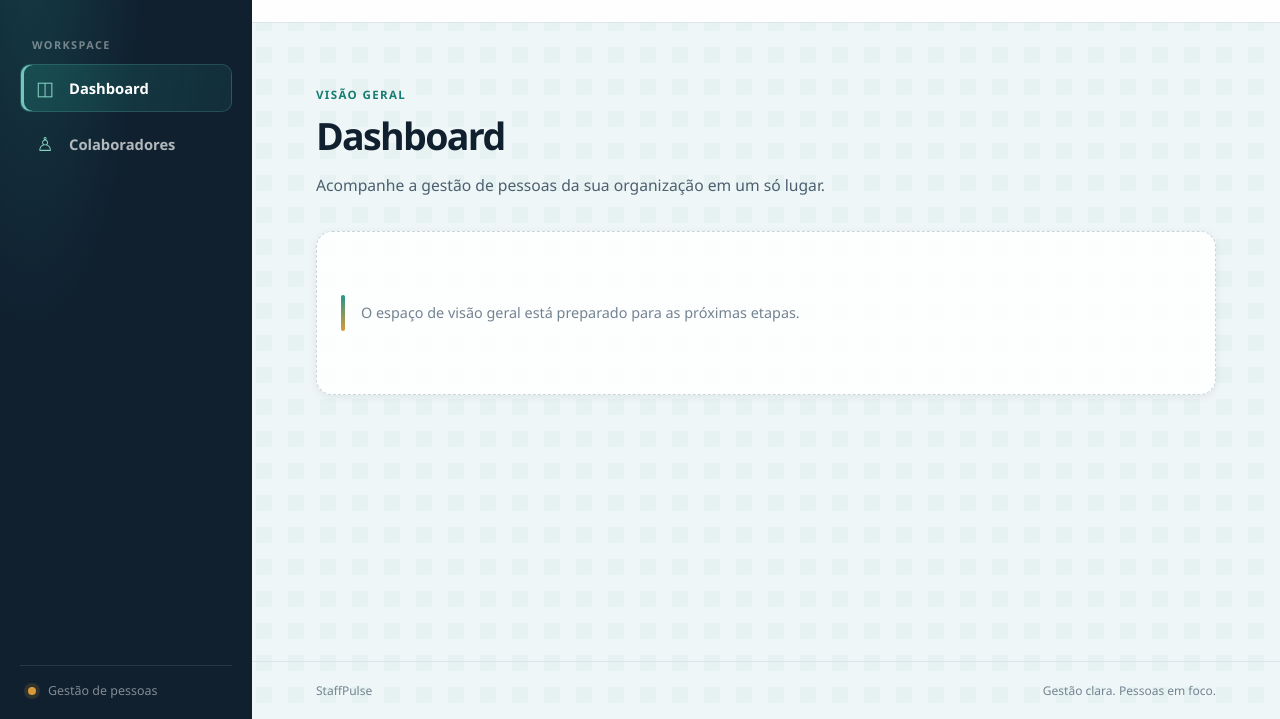
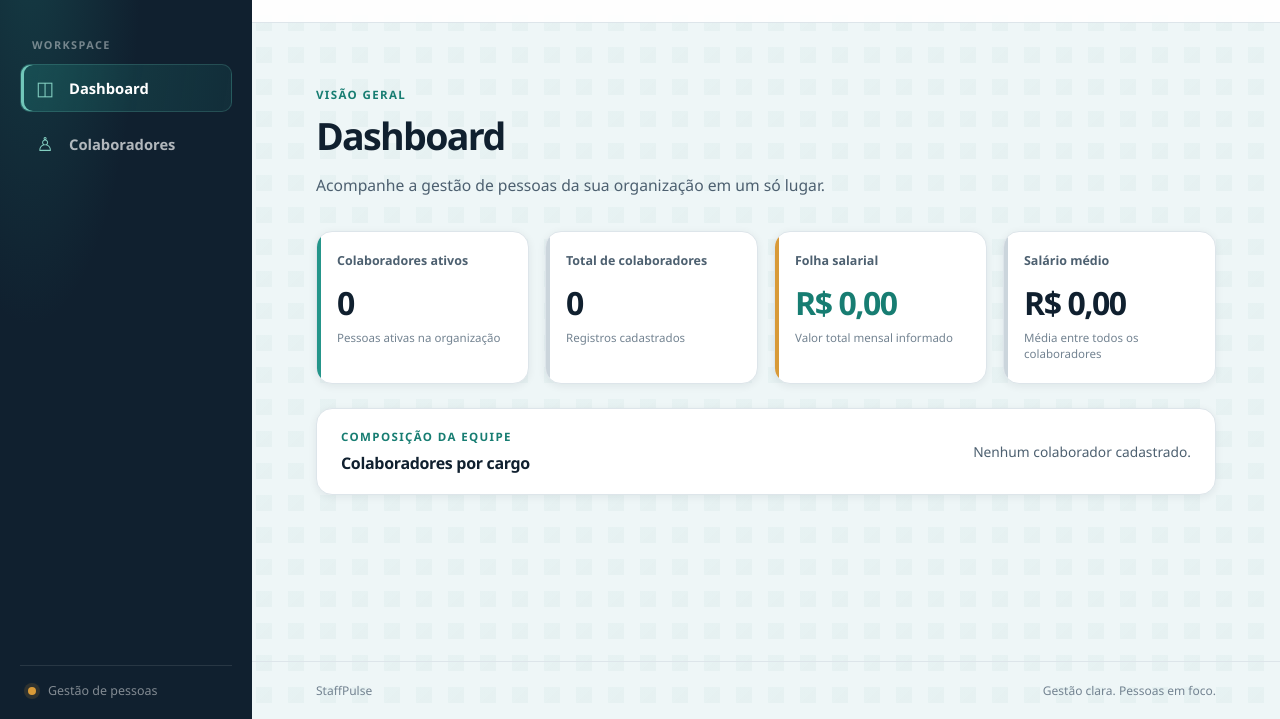
Before and after one commit to RafaelNeubaner/StaffPulse, a website with bundled scripts: page index.html in a window 1280 px wide. Shown: the part 81-800 px from the top of the page. Built offline with nearby package versions, Linux system fonts and the light colour scheme.

Commit message:
feat(dashboard): display live payroll and employee indicators

```diff
--- a/index.html
+++ b/index.html
@@ -61,10 +61,36 @@
                 </p>
               </div>
             </header>
-            <div class="content-placeholder">
-              <span class="placeholder-accent" aria-hidden="true"></span>
-              <p>O espaço de visão geral está preparado para as próximas etapas.</p>
+            <div id="dashboard-indicators" class="dashboard-indicators" aria-live="polite">
+              <article class="indicator-card indicator-card--active">
+                <p class="indicator-label">Colaboradores ativos</p>
+                <p id="active-employees" class="indicator-value">0</p>
+                <p class="indicator-caption">Pessoas ativas na organização</p>
+              </article>
+              <article class="indicator-card">
+                <p class="indicator-label">Total de colaboradores</p>
+                <p id="total-employees" class="indicator-value">0</p>
+                <p class="indicator-caption">Registros cadastrados</p>
+              </article>
+              <article class="indicator-card indicator-card--payroll">
+                <p class="indicator-label">Folha salarial</p>
+                <p id="total-payroll" class="indicator-value">R$ 0,00</p>
+                <p class="indicator-caption">Valor total mensal informado</p>
+              </article>
+              <article class="indicator-card">
+                <p class="indicator-label">Salário médio</p>
+                <p id="average-salary" class="indicator-value">R$ 0,00</p>
+                <p class="indicator-caption">Média entre todos os colaboradores</p>
+              </article>
             </div>
+
+            <section class="role-summary" aria-labelledby="role-summary-title">
+              <div>
+                <p class="section-kicker">Composição da equipe</p>
+                <h3 id="role-summary-title">Colaboradores por cargo</h3>
+              </div>
+              <p id="role-counts" class="role-counts">Nenhum colaborador cadastrado.</p>
+            </section>
           </section>
 
           <section
--- a/src/css/styles.css
+++ b/src/css/styles.css
@@ -324,6 +324,97 @@ textarea {
   line-height: 1.6;
 }
 
+.dashboard-indicators {
+  display: grid;
+  grid-template-columns: repeat(4, minmax(0, 1fr));
+  gap: var(--space-4);
+}
+
+.indicator-card {
+  position: relative;
+  min-width: 0;
+  padding: var(--space-5);
+  overflow: hidden;
+  background: var(--color-white);
+  border: 1px solid var(--color-gray-200);
+  border-radius: var(--radius-lg);
+  box-shadow: var(--shadow-sm);
+}
+
+.indicator-card::before {
+  position: absolute;
+  top: 0;
+  left: 0;
+  width: 4px;
+  height: 100%;
+  background: var(--color-gray-300);
+  content: "";
+}
+
+.indicator-card--active::before {
+  background: var(--color-teal-500);
+}
+
+.indicator-card--payroll::before {
+  background: var(--color-amber-500);
+}
+
+.indicator-label {
+  margin: 0;
+  color: var(--color-gray-700);
+  font-size: 0.78rem;
+  font-weight: 700;
+}
+
+.indicator-value {
+  margin: var(--space-4) 0 var(--space-2);
+  color: var(--color-navy-950);
+  font-size: clamp(1.45rem, 2.5vw, 2rem);
+  font-weight: 800;
+  letter-spacing: -0.045em;
+  line-height: 1.15;
+  overflow-wrap: anywhere;
+}
+
+.indicator-card--payroll .indicator-value {
+  color: var(--color-teal-600);
+}
+
+.indicator-caption {
+  margin: 0;
+  color: var(--color-gray-500);
+  font-size: 0.72rem;
+  line-height: 1.45;
+}
+
+.role-summary {
+  display: flex;
+  align-items: center;
+  justify-content: space-between;
+  gap: var(--space-8);
+  margin-top: var(--space-6);
+  padding: var(--space-5) var(--space-6);
+  background: var(--color-white);
+  border: 1px solid var(--color-gray-200);
+  border-radius: var(--radius-lg);
+  box-shadow: var(--shadow-sm);
+}
+
+.role-summary h3 {
+  margin: 0;
+  color: var(--color-navy-950);
+  font-size: 1rem;
+  letter-spacing: -0.02em;
+}
+
+.role-counts {
+  margin: 0;
+  color: var(--color-gray-700);
+  font-size: 0.86rem;
+  line-height: 1.6;
+  text-align: right;
+}
+
 .placeholder-accent {
   flex: 0 0 auto;
   width: 4px;
@@ -415,6 +506,20 @@ a:focus-visible {
   .workspace-footer {
     padding: var(--space-4) var(--space-5);
   }
+
+  .dashboard-indicators {
+    grid-template-columns: repeat(2, minmax(0, 1fr));
+  }
+
+  .role-summary {
+    align-items: flex-start;
+    flex-direction: column;
+    gap: var(--space-3);
+  }
+
+  .role-counts {
+    text-align: left;
+  }
 }
 
 @media (max-width: 420px) {
@@ -434,6 +539,10 @@ a:focus-visible {
     flex-direction: column;
     gap: var(--space-1);
   }
+
+  .dashboard-indicators {
+    grid-template-columns: 1fr;
+  }
 }
 
 @media (prefers-reduced-motion: reduce) {
--- a/src/js/app.js
+++ b/src/js/app.js
@@ -1,3 +1,5 @@
+import { initializeDashboard } from './dashboard.js';
 import { initializeInterface } from './interface.js';
 
 initializeInterface();
+initializeDashboard();
--- /dev/null
+++ b/src/js/dashboard.js
@@ -0,0 +1,48 @@
+import {
+  getPayrollStats,
+  subscribeToEmployeeChanges,
+} from './employee-store.js';
+
+const currencyFormatter = new Intl.NumberFormat('pt-BR', {
+  style: 'currency',
+  currency: 'BRL',
+});
+
+const numberFormatter = new Intl.NumberFormat('pt-BR');
+
+export function initializeDashboard() {
+  const dashboard = document.querySelector('#dashboard-indicators');
+  const roleCounts = document.querySelector('#role-counts');
+
+  if (!dashboard || !roleCounts) {
+    throw new Error('A estrutura de indicadores do Dashboard está incompleta.');
+  }
+
+  const updateDashboard = () => {
+    renderDashboardStats(dashboard, roleCounts, getPayrollStats());
+  };
+
+  updateDashboard();
+  return subscribeToEmployeeChanges(updateDashboard);
+}
+
+export function renderDashboardStats(dashboard, roleCounts, stats) {
+  dashboard.querySelector('#active-employees').textContent = numberFormatter.format(
+    stats.activeEmployees
+  );
+  dashboard.querySelector('#total-employees').textContent = numberFormatter.format(
+    stats.totalEmployees
+  );
+  dashboard.querySelector('#total-payroll').textContent = currencyFormatter.format(
+    stats.totalPayroll
+  );
+  dashboard.querySelector('#average-salary').textContent = currencyFormatter.format(
+    stats.averageSalary
+  );
+
+  const roleSummary = Object.entries(stats.countByRole)
+    .map(([role, count]) => `${role}: ${numberFormatter.format(count)}`)
+    .join(' · ');
+
+  roleCounts.textContent = roleSummary || 'Nenhum colaborador cadastrado.';
+}
--- a/src/js/employee-store.js
+++ b/src/js/employee-store.js
@@ -16,6 +16,7 @@ import {
 export function createEmployeeStore(storage = getBrowserStorage()) {
   let employees = Object.freeze([]);
   let storageError = null;
+  const subscribers = new Set();
 
   try {
     const persistedRecords = loadEmployeeRecords(storage);
@@ -37,10 +38,18 @@ export function createEmployeeStore(storage = getBrowserStorage()) {
       saveEmployeeRecords(storage, nextEmployees);
     } catch (error) {
       storageError = error;
+      notifySubscribers();
       throw error;
     }
 
     storageError = null;
+    notifySubscribers();
+  }
+
+  function notifySubscribers() {
+    for (const subscriber of subscribers) {
+      subscriber(employees);
+    }
   }
 
   return {
@@ -50,6 +59,15 @@ export function createEmployeeStore(storage = getBrowserStorage()) {
 
     getStorageError() {
       return storageError;
+    },
+
+    subscribe(subscriber) {
+      if (typeof subscriber !== 'function') {
+        throw new Error('O ouvinte de alterações deve ser uma função.');
+      }
+
+      subscribers.add(subscriber);
+      return () => subscribers.delete(subscriber);
     },
 
     addEmployee(employeeData) {
@@ -125,3 +143,7 @@ export function getPayrollStats() {
 export function getStorageError() {
   return employeeStore.getStorageError();
 }
+
+export function subscribeToEmployeeChanges(subscriber) {
+  return employeeStore.subscribe(subscriber);
+}
--- a/vitest.config.js
+++ b/vitest.config.js
@@ -10,6 +10,7 @@ export default defineConfig({
         'src/js/employee-service.js',
         'src/js/employee-store.js',
         'src/js/employee-repository.js',
+        'src/js/dashboard.js',
       ],
       reporter: ['text', 'html', 'lcov'],
       thresholds: {
```
Also changed, not shown: tests/unit/dashboard.test.js (added, +95 -0 lines), tests/unit/employee-store.test.js (+14 -0 lines), README.md.
